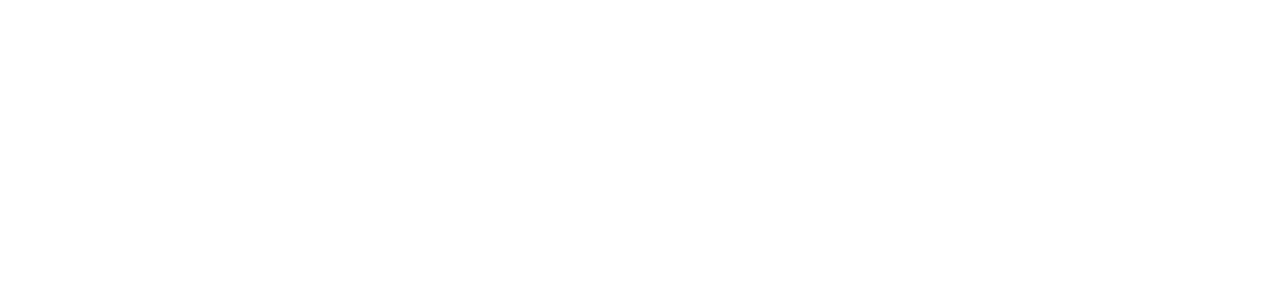
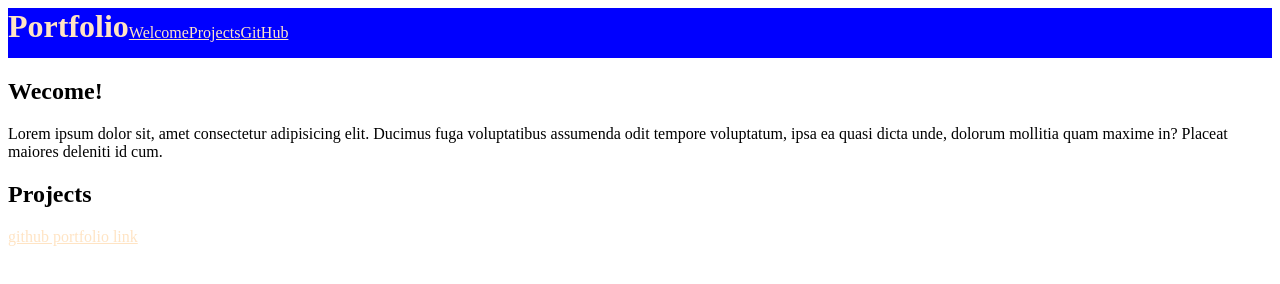
Before and after one commit to devKristinP/my-portfolio, a plain HTML site: page index.html in a window 1280 px wide. Drawn offline with Linux system fonts and the light colour scheme.

Commit message:
add padding changes

```diff
--- a/index.html
+++ b/index.html
@@ -1,12 +1,43 @@
 <!DOCTYPE html>
 <html lang="en">
-<head>
-    <meta charset="UTF-8">
-    <meta http-equiv="X-UA-Compatible" content="IE=edge">
-    <meta name="viewport" content="width=device-width, initial-scale=1.0">
-    <title>Document</title>
-</head>
-<body>
-
-</body>
+  <head>
+    <meta charset="UTF-8" />
+    <meta http-equiv="X-UA-Compatible" content="IE=edge" />
+    <meta name="viewport" content="width=device-width, initial-scale=1.0" />
+    <title>Portfolio</title>
+    <link rel="stylesheet" href="style.css" />
+  </head>
+  <body>
+    <header id="navbar">
+      <h1>Portfolio</h1>
+      <nav>
+        <ul>
+          <li><a href="#Welcome"> Welcome </a></li>
+          <li><a href="#Projects">Projects</a></li>
+          <li>
+            <a href="https://github.com/7knicole" target="_blank">GitHub</a>
+          </li>
+        </ul>
+      </nav>
+    </header>
+    <main>
+      <section id="welcome">
+        <h2>Wecome!</h2>
+        <p>
+          Lorem ipsum dolor sit, amet consectetur adipisicing elit. Ducimus fuga
+          voluptatibus assumenda odit tempore voluptatum, ipsa ea quasi dicta
+          unde, dolorum mollitia quam maxime in? Placeat maiores deleniti id
+          cum.
+        </p>
+      </section>
+      <section id="projects">
+        <h2>Projects</h2>
+        <div class="project-tile">
+          <a href="https://github.com/7knicole/my-portfolio" target="_blank">
+            github portfolio link
+          </a>
+        </div>
+      </section>
+    </main>
+  </body>
 </html>
--- a/style.css
+++ b/style.css
@@ -0,0 +1,28 @@
+body {
+  box-sizing: border-box;
+}
+
+#navbar {
+  background-color: blue;
+}
+header {
+  display: flex;
+
+  background-color: blue;
+}
+header h1 {
+    color: bisque;
+    margin: 0%;
+}
+a {
+  color: bisque;
+
+}
+
+header nav ul {
+  display: flex;
+
+  list-style-type: none;
+  border: 2px;
+  padding: 0;
+}
```
